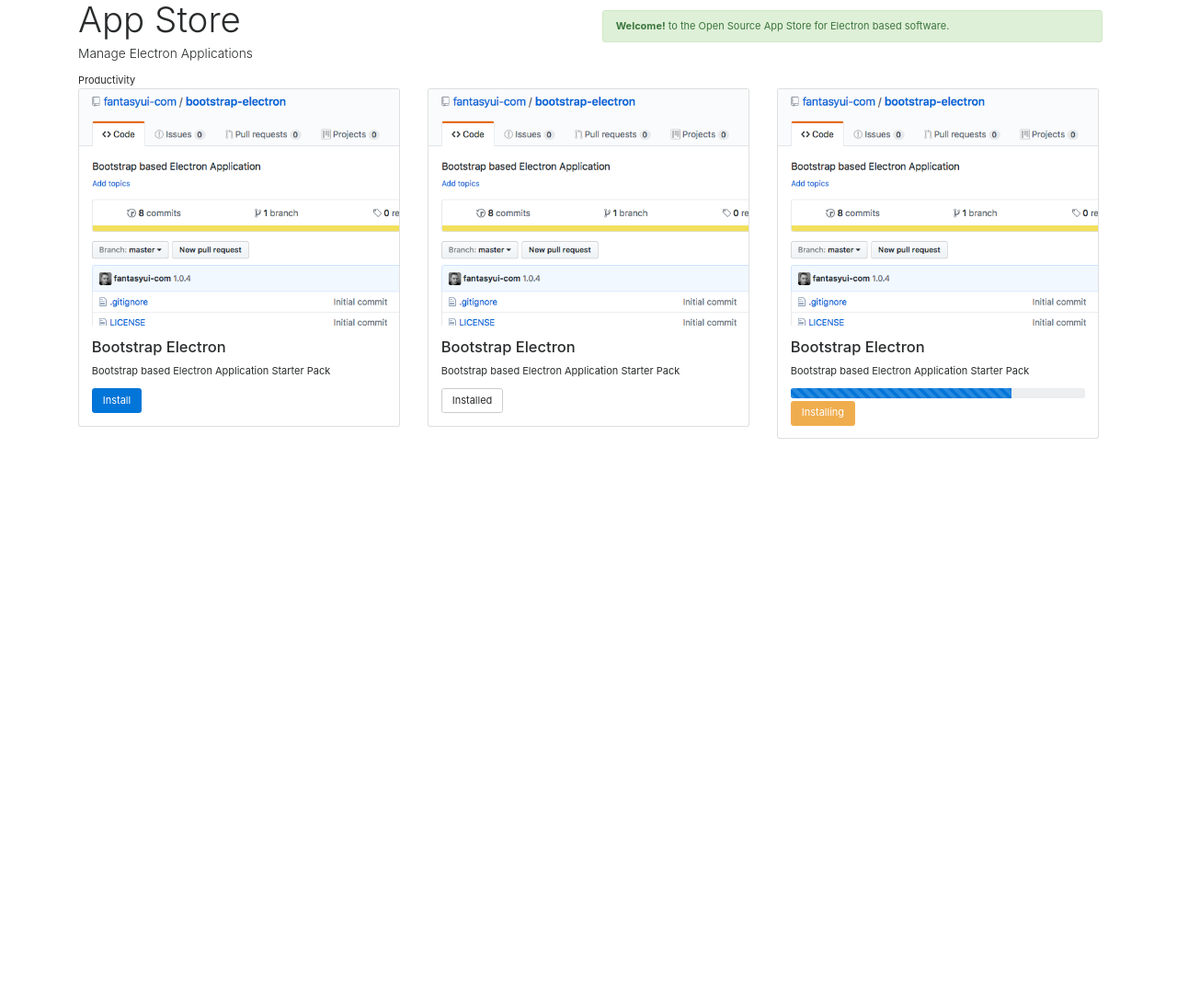
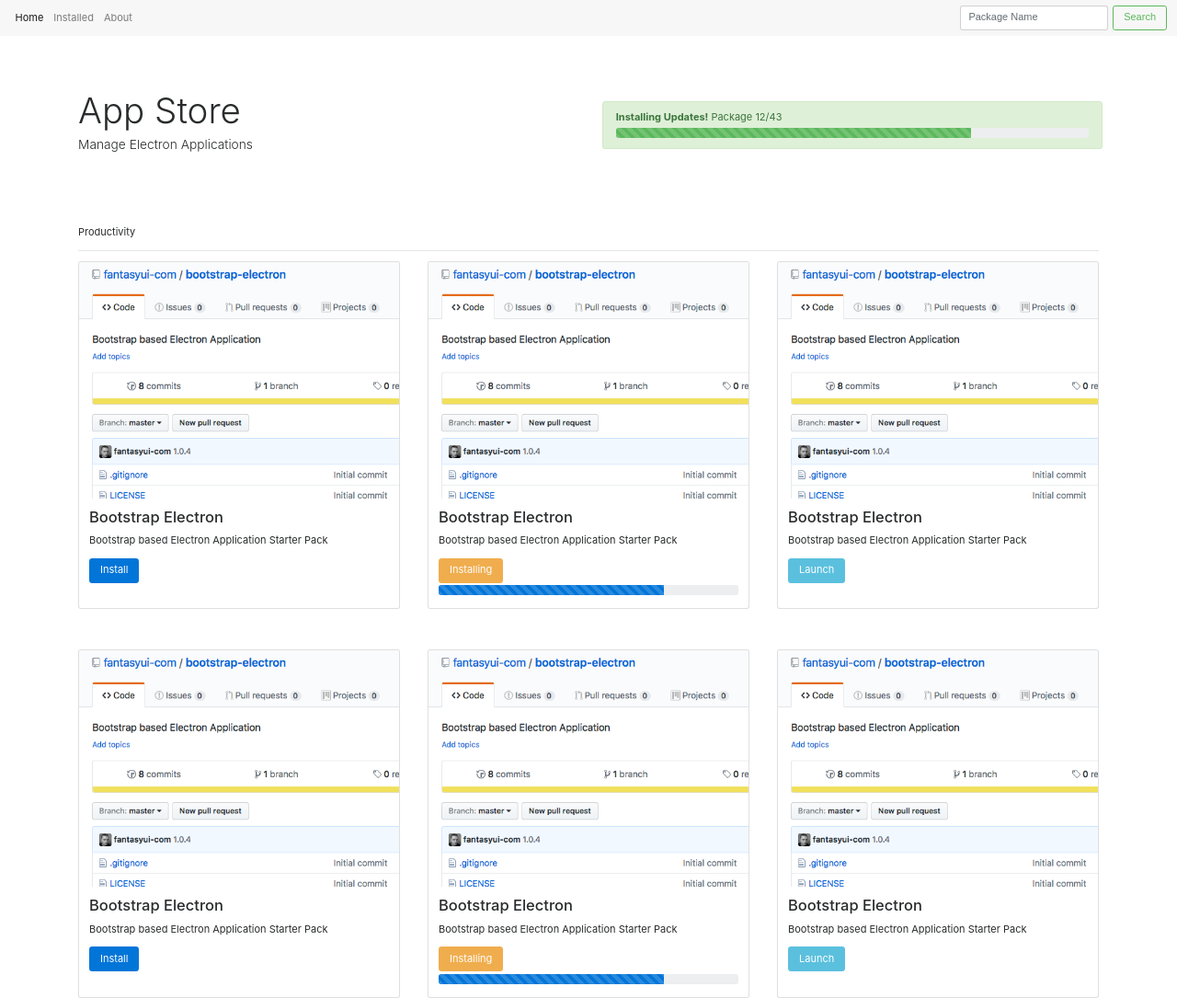
Before and after one commit to fantasyui-com/app-store, a website: page index.html in a window 1280 px wide. Shown: the whole page at 92% size. Before the commit the page ends 800 px from the top, so only its background shows below. Drawn offline with nearby package versions, Linux system fonts and the light colour scheme; a script that the page names is missing.

Commit message:
GUI Demos

```diff
--- a/index.html
+++ b/index.html
@@ -19,8 +19,41 @@
 
   <body>
 
+    <nav class="navbar navbar-toggleable-sm navbar-light bg-faded">
+      <button class="navbar-toggler navbar-toggler-right" type="button" data-toggle="collapse" data-target="#navbarSupportedContent" aria-controls="navbarSupportedContent" aria-expanded="false" aria-label="Toggle navigation">
+        <span class="navbar-toggler-icon"></span>
+      </button>
+
+
+      <div class="collapse navbar-collapse" id="navbarSupportedContent">
+        <ul class="navbar-nav mr-auto">
+
+          <li class="nav-item active">
+            <a class="nav-link" href="#">Home <span class="sr-only">(current)</span></a>
+          </li>
+
+          <li class="nav-item">
+            <a class="nav-link" href="#">Installed <span class="sr-only">(current)</span></a>
+          </li>
+          <li class="nav-item">
+            <a class="nav-link" href="#">About</a>
+          </li>
+        </ul>
+        <form class="form-inline my-2 my-lg-0">
+          <input class="form-control mr-sm-2" type="text" placeholder="Package Name">
+          <button class="btn btn-outline-success my-2 my-sm-0" type="submit">Search</button>
+        </form>
+      </div>
+    </nav>
 
     <div class="container">
+
+      <div class="row p-3">
+        <div class="col p-3">
+          <br>
+        </div>
+      </div>
+
       <div class="row">
         <div class="col">
 
@@ -32,62 +65,145 @@
         </div>
         <div class="col p-3">
           <div class="alert alert-success" role="alert">
-            <strong>Welcome!</strong> to the Open Source App Store for Electron based software.
+            <strong>Installing Updates!</strong> Package 12/43
+            <div class="progress my-1">
+              <div class="progress-bar progress-bar-striped progress-bar-animated bg-success" role="progressbar" aria-valuenow="75" aria-valuemin="0" aria-valuemax="100" style="width: 75%"></div>
+            </div>
+          </div>
+        </div>
+      </div>
 
-          </div>
+      <div class="row p-3">
+        <div class="col p-3">
+          <br>
         </div>
       </div>
 
       <div class="row">
         <div class="col">
           Productivity
+          <hr>
         </div>
       </div>
 
+
+
+
       <div class="row">
-        <div class="col">
+        <div class="col col-sm-4">
 
 
           <div class="card">
             <img class="card-img-top img-fluid" src="images/test-app.png" alt="Card image cap">
-            <div class="card-block">
+            <div class="ard-block p-3">
               <h4 class="card-title">Bootstrap Electron</h4>
               <p class="card-text">Bootstrap based Electron Application Starter Pack</p>
               <a href="#" class="btn btn-primary">Install</a>
+              <div class="progress my-1" style="visibility: hidden;">
+                <div class="progress-bar progress-bar-striped progress-bar-animated" role="progressbar" aria-valuenow="75" aria-valuemin="0" aria-valuemax="100" style="width: 75%"></div>
+              </div>
             </div>
           </div>
 
         </div>
-        <div class="col">
+
+        <div class="col col-sm-4">
 
           <div class="card">
             <img class="card-img-top img-fluid" src="images/test-app.png" alt="Card image cap">
-            <div class="card-block">
+            <div class="ard-block p-3">
               <h4 class="card-title">Bootstrap Electron</h4>
               <p class="card-text">Bootstrap based Electron Application Starter Pack</p>
-              <a href="#" class="btn btn-secondary">Installed</a>
+              <a href="#" class="btn btn-warning">Installing</a>
+              <div class="progress my-1">
+                <div class="progress-bar progress-bar-striped progress-bar-animated" role="progressbar" aria-valuenow="75" aria-valuemin="0" aria-valuemax="100" style="width: 75%"></div>
+              </div>
+
             </div>
           </div>
 
         </div>
-        <div class="col">
+
+
+        <div class="col col-sm-4">
 
           <div class="card">
             <img class="card-img-top img-fluid" src="images/test-app.png" alt="Card image cap">
-            <div class="card-block">
+            <div class="ard-block p-3">
               <h4 class="card-title">Bootstrap Electron</h4>
               <p class="card-text">Bootstrap based Electron Application Starter Pack</p>
-
-              <div class="progress my-1">
+              <a href="#" class="btn btn-info">Launch</a>
+              <div class="progress my-1" style="visibility: hidden;">
                 <div class="progress-bar progress-bar-striped progress-bar-animated" role="progressbar" aria-valuenow="75" aria-valuemin="0" aria-valuemax="100" style="width: 75%"></div>
               </div>
-
-              <a href="#" class="btn btn-warning">Installing</a>
             </div>
           </div>
 
         </div>
       </div>
+
+
+      <div class="row p-3">
+        <div class="col p-3">
+        </div>
+      </div>
+
+
+            <div class="row">
+              <div class="col col-sm-4">
+
+
+                <div class="card">
+                  <img class="card-img-top img-fluid" src="images/test-app.png" alt="Card image cap">
+                  <div class="ard-block p-3">
+                    <h4 class="card-title">Bootstrap Electron</h4>
+                    <p class="card-text">Bootstrap based Electron Application Starter Pack</p>
+                    <a href="#" class="btn btn-primary">Install</a>
+                    <div class="progress my-1" style="visibility: hidden;">
+                      <div class="progress-bar progress-bar-striped progress-bar-animated" role="progressbar" aria-valuenow="75" aria-valuemin="0" aria-valuemax="100" style="width: 75%"></div>
+                    </div>
+                  </div>
+                </div>
+
+              </div>
+
+              <div class="col col-sm-4">
+
+                <div class="card">
+                  <img class="card-img-top img-fluid" src="images/test-app.png" alt="Card image cap">
+                  <div class="ard-block p-3">
+                    <h4 class="card-title">Bootstrap Electron</h4>
+                    <p class="card-text">Bootstrap based Electron Application Starter Pack</p>
+                    <a href="#" class="btn btn-warning">Installing</a>
+                    <div class="progress my-1">
+                      <div class="progress-bar progress-bar-striped progress-bar-animated" role="progressbar" aria-valuenow="75" aria-valuemin="0" aria-valuemax="100" style="width: 75%"></div>
+                    </div>
+
+                  </div>
+                </div>
+
+              </div>
+
+
+              <div class="col col-sm-4">
+
+                <div class="card">
+                  <img class="card-img-top img-fluid" src="images/test-app.png" alt="Card image cap">
+                  <div class="ard-block p-3">
+                    <h4 class="card-title">Bootstrap Electron</h4>
+                    <p class="card-text">Bootstrap based Electron Application Starter Pack</p>
+                    <a href="#" class="btn btn-info">Launch</a>
+                    <div class="progress my-1" style="visibility: hidden;">
+                      <div class="progress-bar progress-bar-striped progress-bar-animated" role="progressbar" aria-valuenow="75" aria-valuemin="0" aria-valuemax="100" style="width: 75%"></div>
+                    </div>
+                  </div>
+                </div>
+
+              </div>
+            </div>
+
+
+
     </div>
 
 
```
Also changed, not shown: README.md, images/screenshot-002.png (added).
